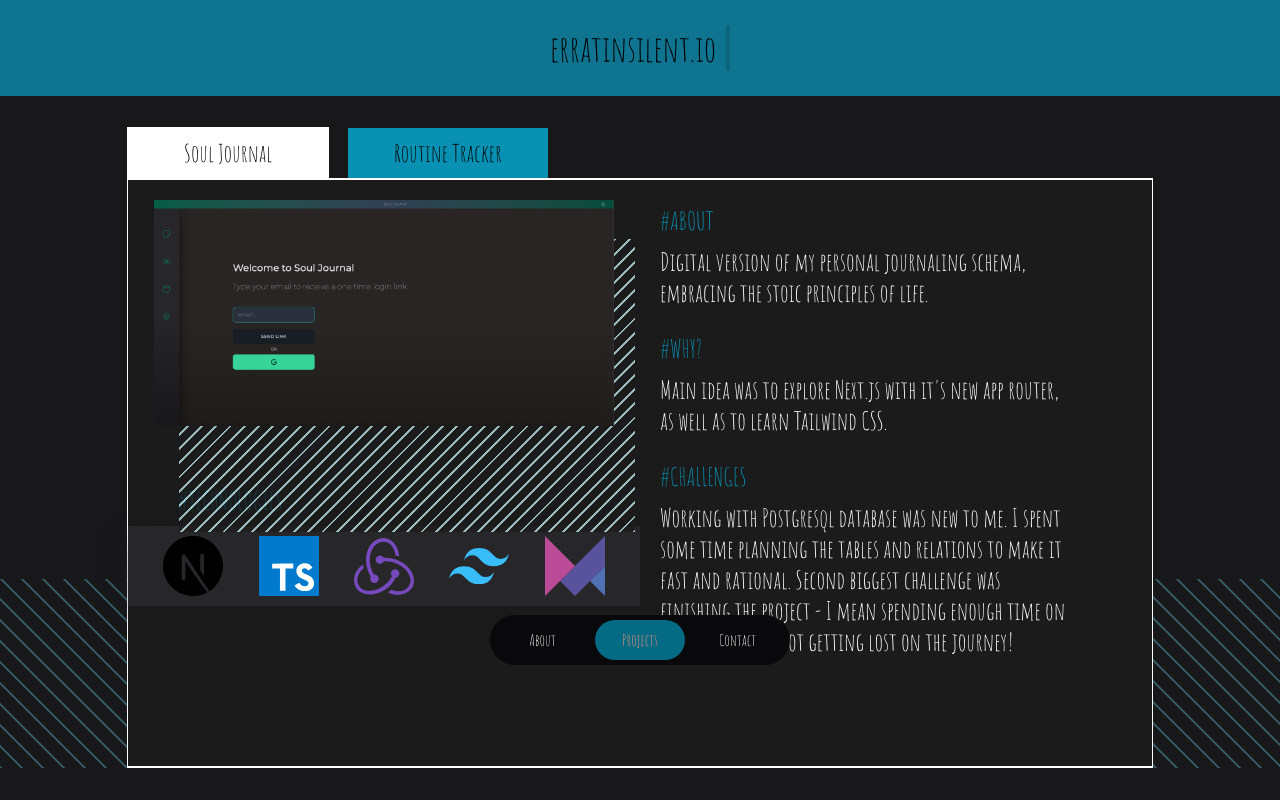
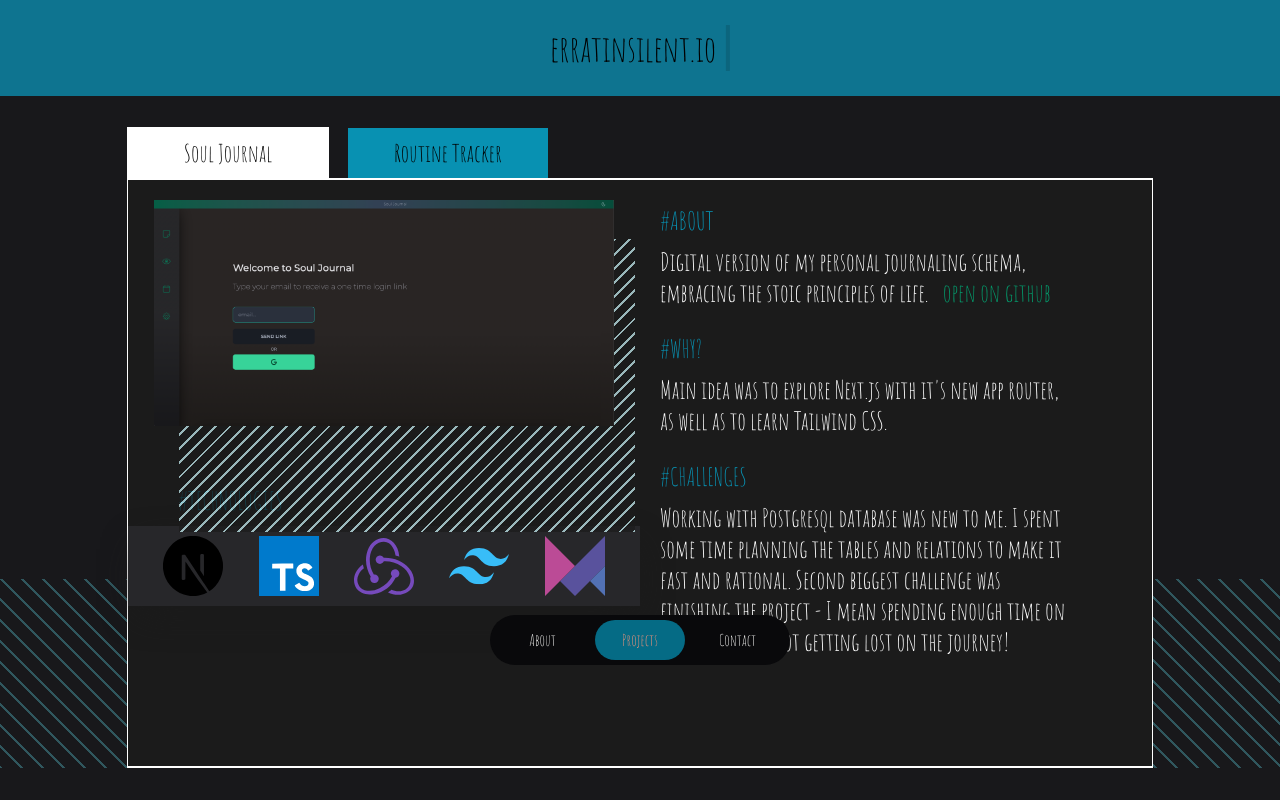
Before and after one commit to erratinsilentio/portfolio, a Vue app in the folder client/: page / in a window 1280 px wide. Both pictures are taken after a click on the item "Projects". Built offline with nearby package versions, Linux system fonts and the light colour scheme.

Commit message:
soul journal display ready

```diff
--- /dev/null
+++ b/client/src/components/SoulJournal.vue
@@ -0,0 +1,163 @@
+<script setup lang="ts">
+import { ref } from 'vue';
+
+const logos = ["nextjs", "typescript", "redux", "tailwind", "framer"]
+
+const redirVisible = ref(false);
+
+const toggleRedir = (visible: boolean) => {
+    redirVisible.value = visible;
+};
+</script>
+
+<template>
+    <section class="info">
+        <section class="left">
+            <a href="https://soul-journal.vercel.app/" target="_blank" class="a-screen">
+                <img src="../assets/souljournal.png" alt="project" class="screen" @mouseover="toggleRedir(true)"
+                    @mouseout="toggleRedir(false)" />
+                <img v-if="redirVisible" src="/redirect.svg" alt="redirect" class="redir" />
+
+            </a>
+            <div class="bg-img"></div>
+            <section class="technologies">
+                <p class="heading tech">#TECHNOLOGIES</p>
+                <section class="logos">
+                    <img v-for="logo in logos" :src="`/${logo}.svg`" alt="logo" class="logo" />
+                </section>
+            </section>
+        </section>
+        <section class="right">
+            <p class="heading">#ABOUT</p>
+            <p class="text">Digital version of my personal journaling schema, embracing the stoic principles of life.
+                <a href="https://github.com/erratinsilentio/Soul-Journal" target="_blank" class="github">open on github</a>
+            </p>
+            <p class="heading">#WHY?</p>
+            <p class="text">Main idea was to explore Next.js with it's new app router, as well as to learn Tailwind CSS.
+            </p>
+            <p class="heading">#CHALLENGES</p>
+            <p class="text">Working with Postgresql database was new to me. I spent some time planning the tables and
+                relations to
+                make it fast and rational. Second biggest challenge was finishing the project - I mean spending enough
+                time on the details, but not getting lost on the journey!</p>
+        </section>
+    </section>
+</template>
+
+<style scoped>
+.info {
+    border: 1px solid white;
+    border-top: 2px solid white;
+    border-bottom: 2px solid white;
+    width: 80vw;
+    height: 75vh;
+    z-index: 2;
+    background-color: #1b1b1b;
+    display: flex;
+    flex-direction: row;
+}
+
+.left {
+    width: 50%;
+    display: flex;
+    align-items: center;
+    justify-content: flex-start;
+    flex-direction: column;
+    padding-top: 20px;
+    position: relative;
+    z-index: 0;
+}
+
+.bg-img {
+    position: absolute;
+    width: 89%;
+    height: 50%;
+    background-color: white;
+    top: 10%;
+    left: 10%;
+    z-index: 1;
+    background-color: #1b1b1b;
+    opacity: 0.7;
+    background: repeating-linear-gradient(-45deg, #cffafe, #cffafe 2px, #1b1b1b 2px, #1b1b1b 10px);
+}
+
+.redir {
+    position: absolute;
+    z-index: 3;
+    width: 30%;
+    height: 30%;
+    top: 50%;
+    left: 50%;
+    transform: translate(-50%, -50%);
+}
+
+.technologies {
+    width: 100%;
+    display: flex;
+    flex-direction: column;
+    align-items: flex-start;
+    margin-top: 30px;
+}
+
+.tech {
+    margin-left: 50px;
+}
+
+.logos {
+    width: 100%;
+    height: 80px;
+    margin-bottom: 30px;
+    display: flex;
+    flex-direction: row;
+    align-items: center;
+    justify-content: space-evenly;
+    background-color: #27272a;
+    box-shadow: 2px 13px 36px -10px rgba(27, 27, 27, 1);
+
+}
+
+.logo {
+    width: 60px;
+}
+
+.github {
+    margin: 0;
+    margin-left: 10px;
+    color: #059669
+}
+
+.github:hover {
+    filter: brightness(120%);
+    text-decoration: underline;
+}
+
+.right {
+    width: 40%;
+    padding-left: 20px;
+    padding-right: 20px;
+}
+
+.text {
+    color: white;
+    font-size: 25px;
+    margin: 0px;
+}
+
+.heading {
+    color: #0891b2;
+    font-size: 25px;
+    margin-bottom: 10px;
+}
+
+
+.a-screen {
+    width: 90%;
+    z-index: 2;
+    position: relative;
+}
+
+.screen {
+    width: 100%;
+    z-index: 2;
+}
+</style>
--- a/client/src/pages/Projects.vue
+++ b/client/src/pages/Projects.vue
@@ -1,8 +1,8 @@
 <script setup lang="ts">
 import { ref } from 'vue';
 import { Project } from "../types/types"
+import SoulJournal from "../components/SoulJournal.vue"
 
-const logos = ["nextjs", "typescript", "redux", "tailwind", "framer"]
 const project = ref(Project.SoulJournal)
 
 const setProject = (name: Project) => {
@@ -20,33 +20,7 @@
             <button v-on:click="setProject(Project.RoutineTracker)" class="tab-btn"
                 :class="{ chosen: project === Project.RoutineTracker }">{{ Project.RoutineTracker }}</button>
         </section>
-        <section class="info">
-            <section class="left">
-                <a href="youtube.com" class="a-screen">
-                    <img src="../assets/souljournal.png" alt="project" class="screen" />
-                </a>
-                <div class="bg-img"></div>
-                <section class="technologies">
-                    <p class="heading tech">#TECHNOLOGIES</p>
-                    <section class="logos">
-                        <img v-for="logo in  logos " :src="`/${logo}.svg`" alt="logo" class="logo" />
-                    </section>
-                </section>
-            </section>
-            <section class="right">
-                <p class="heading">#ABOUT</p>
-                <p class="text">Digital version of my personal journaling schema, embracing the stoic principles of life.
-                </p>
-                <p class="heading">#WHY?</p>
-                <p class="text">Main idea was to explore Next.js with it's new app router, as well as to learn Tailwind CSS.
-                </p>
-                <p class="heading">#CHALLENGES</p>
-                <p class="text">Working with Postgresql database was new to me. I spent some time planning the tables and
-                    relations to
-                    make it fast and rational. Second biggest challenge was finishing the project - I mean spending enough
-                    time on the details, and not getting lost on the journey!</p>
-            </section>
-        </section>
+        <SoulJournal />
         <div class="bg"></div>
     </main>
 </template>
@@ -92,100 +66,6 @@
     outline: 1px solid white;
 }
 
-.info {
-    border: 1px solid white;
-    border-top: 2px solid white;
-    border-bottom: 2px solid white;
-    width: 80vw;
-    height: 75vh;
-    z-index: 2;
-    background-color: #1b1b1b;
-    display: flex;
-    flex-direction: row;
-}
-
-.left {
-    width: 50%;
-    display: flex;
-    align-items: center;
-    justify-content: flex-start;
-    flex-direction: column;
-    padding-top: 20px;
-    position: relative;
-    z-index: 0;
-}
-
-.bg-img {
-    position: absolute;
-    width: 89%;
-    height: 50%;
-    background-color: white;
-    top: 10%;
-    left: 10%;
-    z-index: 1;
-    background-color: #1b1b1b;
-    opacity: 0.7;
-    background: repeating-linear-gradient(-45deg, #cffafe, #cffafe 2px, #1b1b1b 2px, #1b1b1b 10px);
-}
-
-.technologies {
-    width: 100%;
-    display: flex;
-    flex-direction: column;
-    align-items: flex-start;
-    margin-top: 30px;
-}
-
-.tech {
-    margin-left: 50px;
-}
-
-.logos {
-    width: 100%;
-    height: 80px;
-    margin-bottom: 30px;
-    display: flex;
-    flex-direction: row;
-    align-items: center;
-    justify-content: space-evenly;
-    background-color: #27272a;
-    box-shadow: 2px 13px 36px -10px rgba(27, 27, 27, 1);
-
-}
-
-.logo {
-    width: 60px;
-}
-
-.right {
-    width: 40%;
-    padding-left: 20px;
-    padding-right: 20px;
-}
-
-.text {
-    color: white;
-    font-size: 25px;
-    margin: 0px;
-}
-
-.heading {
-    color: #0891b2;
-    font-size: 25px;
-    margin-bottom: 10px;
-}
-
-
-.a-screen {
-    width: 90%;
-    z-index: 2;
-}
-
-.screen {
-    width: 100%;
-    z-index: 2;
-}
-
 .bg {
     position: absolute;
     z-index: 0;
--- a/client/src/style.css
+++ b/client/src/style.css
@@ -20,3 +20,8 @@
 input {
   font-family: "Courier New", Courier, monospace;
 }
+
+a {
+  text-decoration: none;
+  color: initial;
+}
```
Also changed, not shown: client/src/components/RoutineTracker.vue (added, +7 -0 lines), client/public/redirect.svg (renamed from client/src/assets/redirect.svg).
